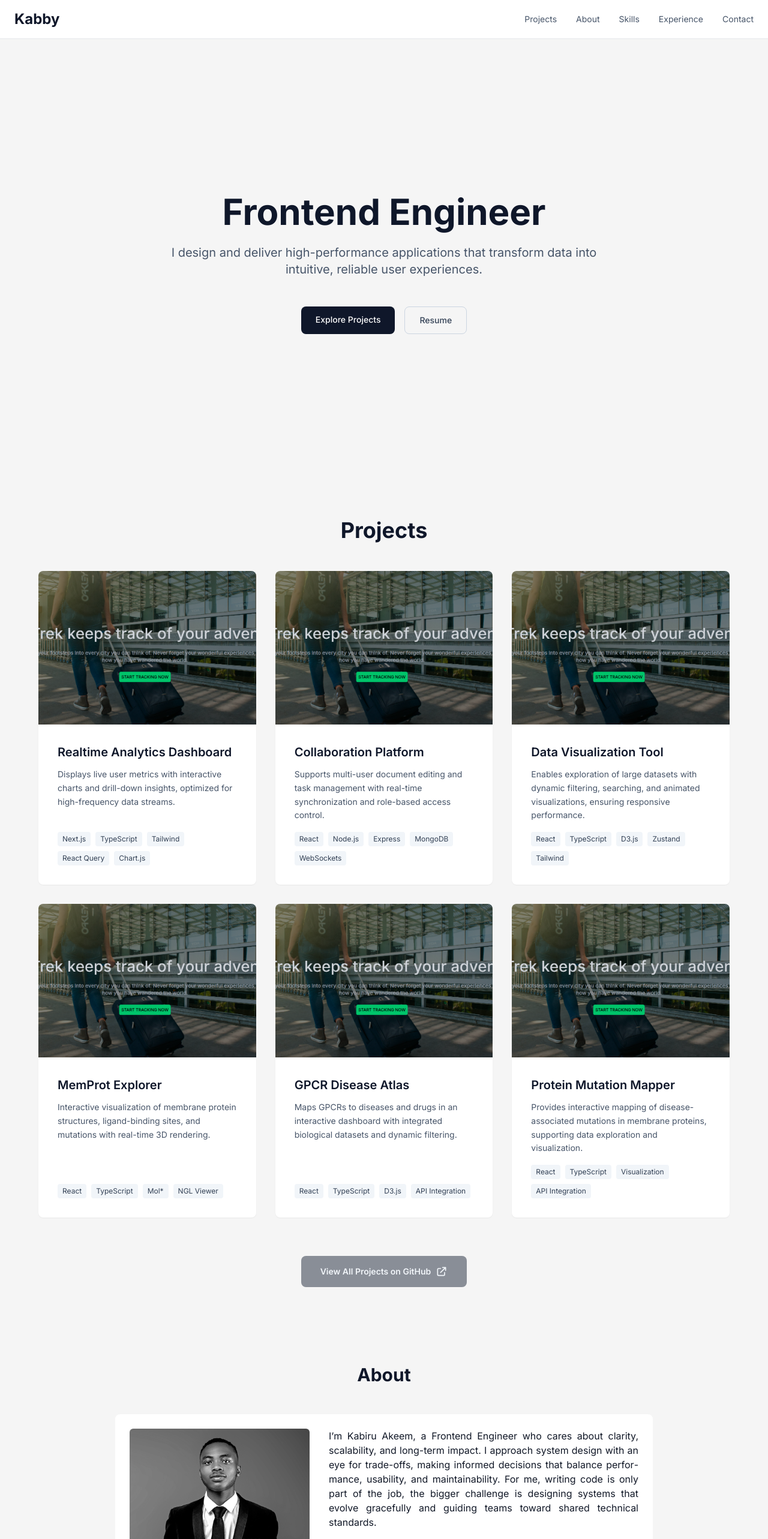
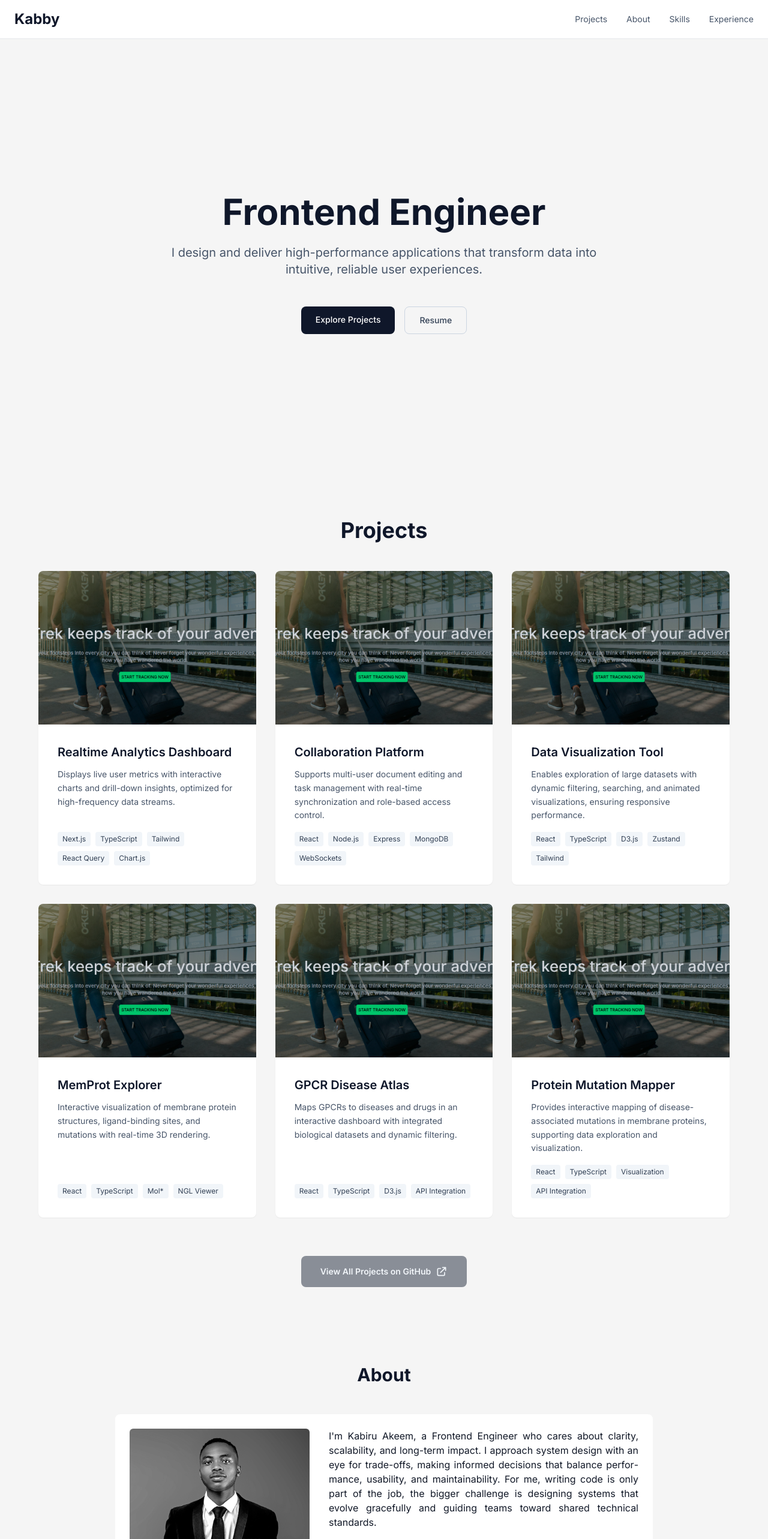
Before and after one commit to Akeemkabiru/Portfolio, a Next.js app: page / in a window 1280 px wide. Shown: the top 2566 px of the page at 60% size. Built offline with nearby package versions, Linux system fonts and the light colour scheme.

Commit message:
feat: Add emailjs-com dependency and update CV PDF

```diff
--- a/package.json
+++ b/package.json
@@ -13,6 +13,7 @@
     "@react-three/drei": "^9.120.0",
     "@react-three/fiber": "^8.17.10",
     "axios": "^1.7.9",
+    "emailjs-com": "^3.2.0",
     "framer-motion": "^11.18.2",
     "intersection-observer": "^0.12.2",
     "motion": "^11.13.1",
--- a/src/app/page.tsx
+++ b/src/app/page.tsx
@@ -140,7 +140,6 @@ export default function Home() {
         "Built real-time syncing with WebSockets to ensure up-to-date booking availability and prevent double bookings",
         "Implemented secure authentication (JWT, refresh tokens, role-based access) with single-device login enforcement",
         "Applied comprehensive security practices including rate limiting, input validation, and HTTPS to protect the platform",
-        "Delivered the project 2 weeks ahead of schedule while maintaining high code quality and test coverage",
       ],
     },
   ];
@@ -176,8 +175,7 @@ export default function Home() {
             <div className="flex items-center justify-between">
               <div className="text-2xl font-bold text-slate-900">Kabby</div>
               <div className="hidden md:flex space-x-8">
-                {["Projects", "About", "Skills", "Experience", "Contact"].map(
-                  (item) => (
+                {["Projects", "About", "Skills", "Experience"].map((item) => (
                   <motion.a
                     key={item}
                     href={`#${item.toLowerCase()}`}
@@ -186,8 +184,7 @@ export default function Home() {
                   >
                     {item}
                   </motion.a>
-                  )
-                )}
+                ))}
               </div>
             </div>
           </div>
@@ -391,12 +388,12 @@ export default function Home() {
                 className="text-base text-justify space-y-4 hyphens-auto"
               >
                 <p>
-                  I’m Kabiru Akeem, a Frontend Engineer who cares about clarity,
-                  scalability, and long-term impact. I approach system design
-                  with an eye for trade-offs, making informed decisions that
-                  balance performance, usability, and maintainability. For me,
-                  writing code is only part of the job, the bigger challenge is
-                  designing systems that evolve gracefully and guiding teams
+                  I&apos;m Kabiru Akeem, a Frontend Engineer who cares about
+                  clarity, scalability, and long-term impact. I approach system
+                  design with an eye for trade-offs, making informed decisions
+                  that balance performance, usability, and maintainability. For
+                  me, writing code is only part of the job, the bigger challenge
+                  is designing systems that evolve gracefully and guiding teams
                   toward shared technical standards.
                 </p>
                 <p>
@@ -517,29 +514,17 @@ export default function Home() {
         {/* Contact Section */}
         <section id="contact" className="py-16 px-6">
           <div className="max-w-4xl mx-auto">
-            <motion.div
-              className="text-center mb-12"
-              initial={{ opacity: 0, y: 20 }}
-              whileInView={{ opacity: 1, y: 0 }}
-              viewport={{ once: true }}
-              transition={{ duration: 0.6 }}
-            >
-              <h2 className="text-3xl font-bold text-slate-900 mb-4">
-                Contact
-              </h2>
-            </motion.div>
-
-            <div className="grid lg:grid-cols-2 gap-12">
+            <div>
               {/* Contact Info */}
               <motion.div
-                className="space-y-6"
+                className="flex items-center justify-center"
                 initial={{ opacity: 0, x: -20 }}
                 whileInView={{ opacity: 1, x: 0 }}
                 viewport={{ once: true }}
                 transition={{ duration: 0.6 }}
               >
                 {/* Contact Methods */}
-                <div className="space-y-6">
+                <div className="flex items-center gap-4">
                   {[
                     {
                       icon: (
@@ -589,36 +574,41 @@ export default function Home() {
                       value: "github.com/akeemkabiru",
                       href: "https://github.com/akeemkabiru",
                     },
+                    {
+                      icon: (
+                        <svg
+                          className="w-6 h-6"
+                          fill="currentColor"
+                          viewBox="0 0 24 24"
+                        >
+                          <path d="M18.244 2.25H21.532L14.14 10.69L22.75 21.75H15.93L10.872 15.36L5.056 21.75H1.766L9.704 12.72L1.5 2.25H8.478L13.06 8.13L18.244 2.25ZM17.048 19.95H18.916L7.58 4.05H5.582L17.048 19.95Z" />
+                        </svg>
+                      ),
+                      label: "X (Twitter)",
+                      value: "twitter.com/akemkabiru",
+                      href: "https://twitter.com/akemkabiru",
+                    },
                   ].map((contact, index) => (
                     <motion.a
                       key={index}
                       href={contact.href}
                       target="_blank"
                       rel="noopener noreferrer"
-                      className="group flex items-center p-4 bg-white border border-gray-200 rounded-lg hover:bg-gray-50 transition-all duration-300"
                       whileHover={{ scale: 1.02, y: -2 }}
                       initial={{ opacity: 0, y: 20 }}
                       whileInView={{ opacity: 1, y: 0 }}
                       viewport={{ once: true }}
                       transition={{ duration: 0.4, delay: index * 0.1 }}
                     >
-                      <div className="flex-shrink-0 w-10 h-10 bg-slate-100 rounded-lg flex items-center justify-center text-slate-600">
+                      <div className="flex-shrink-0 w-10 h-10 bg-slate-200 rounded-lg flex items-center justify-center text-slate-600">
                         {contact.icon}
-                      </div>
-                      <div className="ml-4">
-                        <div className="text-slate-900 font-medium">
-                          {contact.label}
-                        </div>
-                        <div className="text-slate-600 text-sm">
-                          {contact.value}
-                        </div>
                       </div>
                     </motion.a>
                   ))}
                 </div>
               </motion.div>
 
-              {/* Contact Form */}
+              {/* Contact Form
               <motion.div
                 className="bg-white border border-gray-200 rounded-lg p-6"
                 initial={{ opacity: 0, x: 20 }}
@@ -681,7 +671,7 @@ export default function Home() {
                     Send Message
                   </motion.button>
                 </form>
-              </motion.div>
+              </motion.div> */}
             </div>
 
             {/* Footer */}
```
Also changed, not shown: 2 other files (tests, documents, lock files or other folders). Lines whose indentation alone changed are shown as unchanged.
